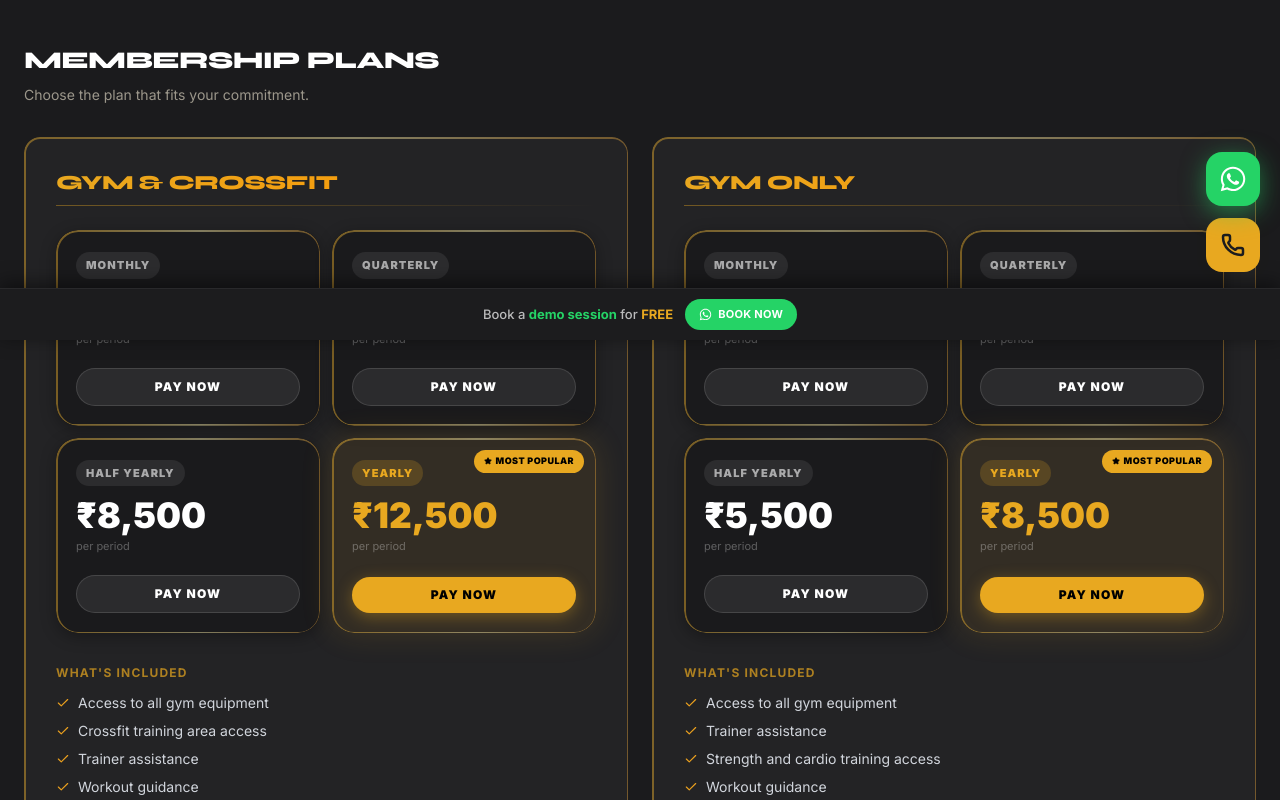
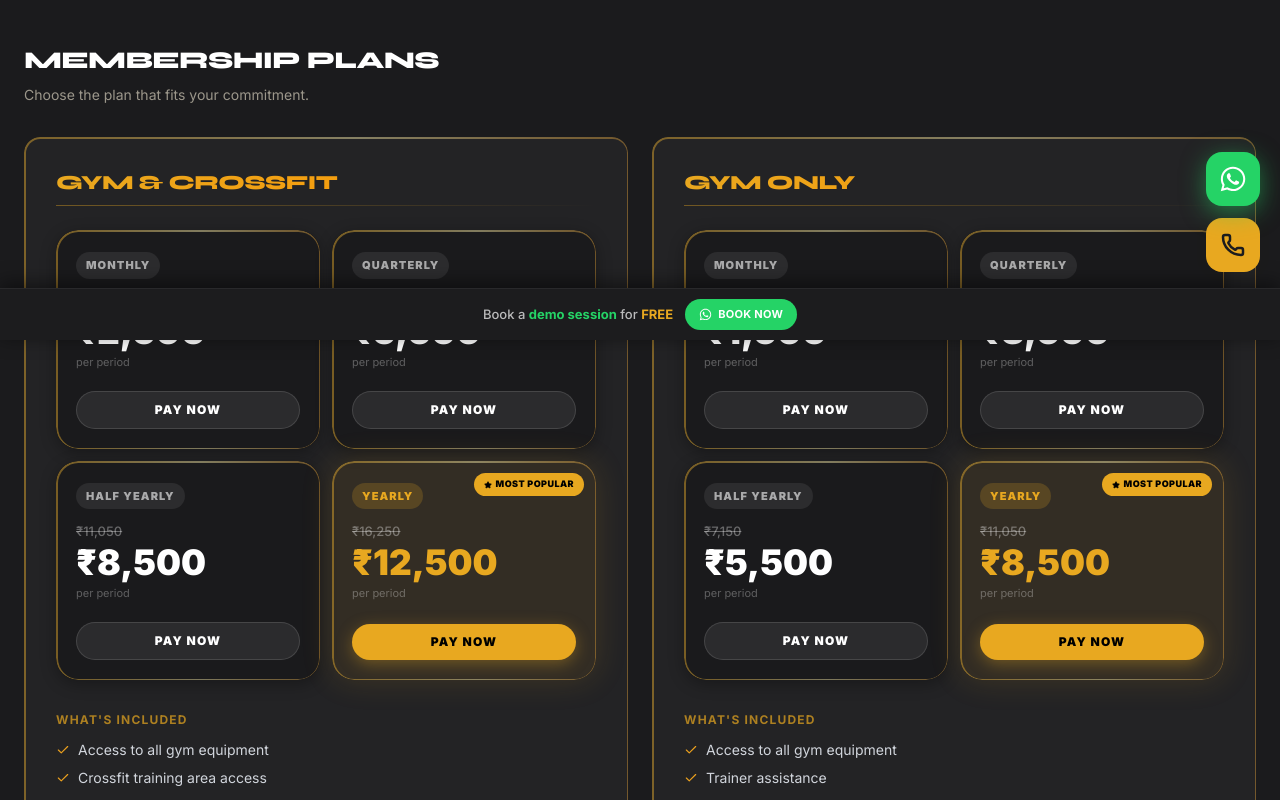
Before and after one commit to kinjal-webdev/muscle-empire, a React (Vite) app: page /unisex-gym-plans in a window 1280 px wide. Shown: the part 460-1260 px from the top of the page. Built offline with nearby package versions, Linux system fonts and the light colour scheme.

Commit message:
fix: plan cards strikethrough price using crossed field, no MRP label

```diff
--- a/src/pages/FemaleGymPlans.tsx
+++ b/src/pages/FemaleGymPlans.tsx
@@ -11,10 +11,10 @@ const timings = [
   { label: "Evening", time: "04:00 PM – 10:00 PM" },
 ];
 const gymPlans = [
-  { label: "Monthly",     price: "₹1,500", amount: 150000,  popular: false },
-  { label: "Quarterly",   price: "₹3,000", amount: 300000,  popular: false },
-  { label: "Half Yearly", price: "₹5,000", amount: 500000,  popular: false },
-  { label: "Yearly",      price: "₹7,500", amount: 750000,  popular: true  },
+  { label: "Monthly",     price: "₹1,500", crossed: "₹1,950", amount: 150000,  popular: false },
+  { label: "Quarterly",   price: "₹3,000", crossed: "₹3,900", amount: 300000,  popular: false },
+  { label: "Half Yearly", price: "₹5,000", crossed: "₹6,500", amount: 500000,  popular: false },
+  { label: "Yearly",      price: "₹7,500", crossed: "₹9,750", amount: 750000,  popular: true  },
 ];
 const gymFeatures = ["Access to all gym equipment","Female-friendly environment","Trainer assistance","Workout guidance","Cardio and strength training"];
 const addOns = [
@@ -39,9 +39,8 @@ function PlanCell({ plan, onPay }: { plan: typeof gymPlans[0]; onPay: () => void
         <div className={`inline-flex items-center px-2.5 py-1 rounded-lg text-[11px] font-black uppercase tracking-widest mb-3 ${
           plan.popular ? "bg-pink-500/15 text-pink-400" : "bg-white/[0.08] text-white/60"
         }`}>{plan.label}</div>
-        {plan.mrp && (
-          <p className="text-[13px] font-medium text-white/35 mb-0.5"
-            style={{ textDecoration:"line-through" }}>{plan.mrp}</p>
+        {plan.crossed && (
+          <p className="text-[13px] font-medium text-white/35 mb-0.5 line-through">{plan.crossed}</p>
         )}
         <p className={`font-black leading-none mb-1 ${plan.popular ? "text-pink-400" : "text-white"}`}
           style={{ fontSize: "clamp(1.6rem, 4vw, 2.2rem)" }}>{plan.price}</p>
--- a/src/pages/UnisexGymPlans.tsx
+++ b/src/pages/UnisexGymPlans.tsx
@@ -9,16 +9,16 @@ const address = "J/16, Jay Hanuman Mandir, Barvenagar Colony, Bhatwadi, Ghatkopa
 const timings = "06:00 AM – 11:00 PM";
 
 const crossfitPlans = [
-  { label: "Monthly",     price: "₹2,500", amount: 250000,  popular: false },
-  { label: "Quarterly",   price: "₹5,500", amount: 550000,  popular: false },
-  { label: "Half Yearly", price: "₹8,500", amount: 850000,  popular: false },
-  { label: "Yearly",      price: "₹12,500", amount: 1250000, popular: true  },
+  { label: "Monthly",     price: "₹2,500",  crossed: "₹3,250",  amount: 250000,  popular: false },
+  { label: "Quarterly",   price: "₹5,500",  crossed: "₹7,150",  amount: 550000,  popular: false },
+  { label: "Half Yearly", price: "₹8,500",  crossed: "₹11,050", amount: 850000,  popular: false },
+  { label: "Yearly",      price: "₹12,500", crossed: "₹16,250", amount: 1250000, popular: true  },
 ];
 const gymPlans = [
-  { label: "Monthly",     price: "₹1,500", amount: 150000,  popular: false },
-  { label: "Quarterly",   price: "₹3,500", amount: 350000,  popular: false },
-  { label: "Half Yearly", price: "₹5,500", amount: 550000,  popular: false },
-  { label: "Yearly",      price: "₹8,500", amount: 850000,  popular: true  },
+  { label: "Monthly",     price: "₹1,500", crossed: "₹1,950",  amount: 150000,  popular: false },
+  { label: "Quarterly",   price: "₹3,500", crossed: "₹4,550",  amount: 350000,  popular: false },
+  { label: "Half Yearly", price: "₹5,500", crossed: "₹7,150",  amount: 550000,  popular: false },
+  { label: "Yearly",      price: "₹8,500", crossed: "₹11,050", amount: 850000,  popular: true  },
 ];
 const crossfitFeatures = ["Access to all gym equipment","Crossfit training area access","Trainer assistance","Workout guidance","Clean workout environment"];
 const gymFeatures      = ["Access to all gym equipment","Trainer assistance","Strength and cardio training access","Workout guidance","Flexible workout timings"];
@@ -51,10 +51,9 @@ function PlanCell({ plan, onPay }: { plan: typeof crossfitPlans[0]; onPay: () =>
           plan.popular ? "bg-[#E8A820]/20 text-[#E8A820]" : "bg-white/[0.08] text-white/60"
         }`}>{plan.label}</div>
 
-        {/* MRP — strikethrough */}
-        {plan.mrp && (
-          <p className="text-[13px] font-medium text-white/35 mb-0.5"
-            style={{ textDecoration:"line-through" }}>{plan.mrp}</p>
+        {/* Strikethrough price */}
+        {plan.crossed && (
+          <p className="text-[13px] font-medium text-white/35 mb-0.5 line-through">{plan.crossed}</p>
         )}
 
         {/* Actual price */}
```
